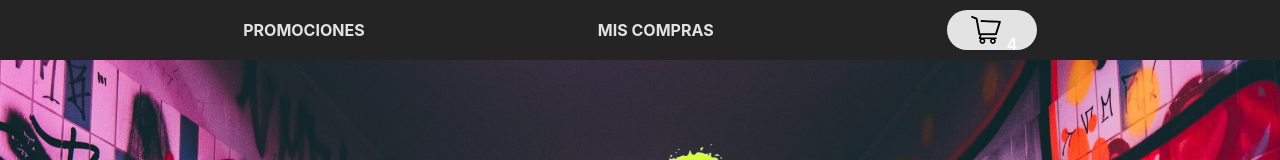
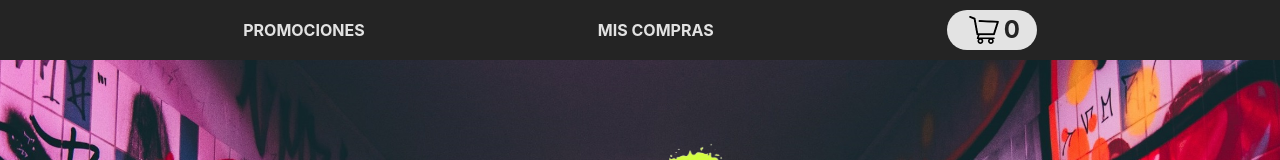
Before and after one commit to fedco-gtz/PreEntrega1-Gutierrez, a React (Vite) app in the folder Proyecto Final/: page / in a window 1280 px wide. Shown: the top 160 px of the page. Built offline with nearby package versions, Linux system fonts and the light colour scheme.

Commit message:
PreEntrega1-Gutierrez

```diff
--- a/Proyecto Final/src/components/CartWidget/CartWidget.jsx
+++ b/Proyecto Final/src/components/CartWidget/CartWidget.jsx
@@ -5,7 +5,7 @@ function CartWidget() {
     return (
         <div className='cartWidget'>
             <img src={cart} alt="Carrito" />
-            4
+            <span className='cardNumber'>0</span>
         </div>
     );
 }
--- a/Proyecto Final/src/index.css
+++ b/Proyecto Final/src/index.css
@@ -111,6 +111,9 @@ header .text {
   width: 90px;
   height: 40px;
   border-radius: 50px;
+  display: flex;
+  align-items: center;
+  justify-content: center;
 }
 
 .cartWidget img {
@@ -126,3 +129,8 @@ header .text {
 .cartWidget:hover {
   background-color: rgba(212, 255, 64, 0.87);
 }
+
+.cartWidget .cardNumber {
+  color:  #242424;
+  font-size: 24px;
+}
```
Also changed, not shown: 2 other files (tests, documents, lock files or other folders).
